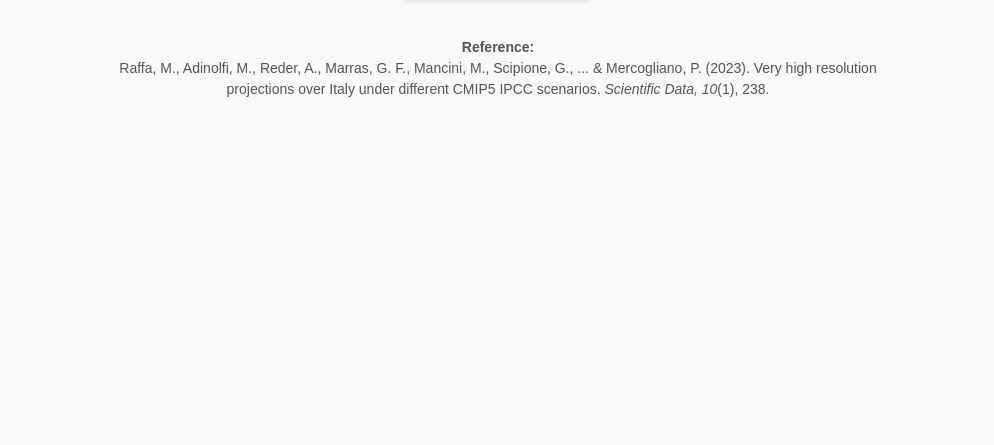
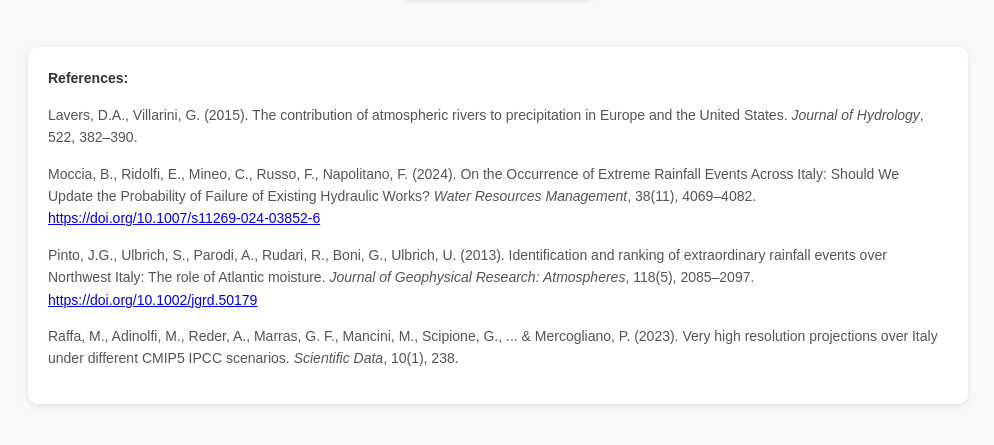
Before and after one commit to ileniam/ileniam.github.io, a plain HTML site: page posters/kmeans_clustering.html in a window 1280 px wide. Shown: the part 131-576 px from the top of the page, without its empty margins (142-1136 px from the left). Drawn offline with Linux system fonts and the light colour scheme.

Commit message:
Update kmeans_clustering.html

```diff
--- a/posters/kmeans_clustering.html
+++ b/posters/kmeans_clustering.html
@@ -24,12 +24,22 @@
       border-radius: 10px;
       box-shadow: 0 2px 6px rgba(0,0,0,0.2);
     }
-    .reference {
+    .references {
+      text-align: left;
       font-size: 14px;
       color: #555;
-      margin: 20px auto 40px;
-      max-width: 800px;
-      line-height: 1.5;
+      margin: 30px auto 50px;
+      max-width: 900px;
+      line-height: 1.6;
+      background: #fff;
+      padding: 20px;
+      border-radius: 10px;
+      box-shadow: 0 2px 6px rgba(0,0,0,0.1);
+    }
+    .references strong {
+      display: block;
+      margin-bottom: 10px;
+      color: #333;
     }
   </style>
 </head>
@@ -38,11 +48,26 @@
 
   <img src="K-MEANS_CLUSTERING.png" alt="K-Means Clustering Map">
 
-  <div class="reference">
-    <strong>Reference:</strong><br>
-    Raffa, M., Adinolfi, M., Reder, A., Marras, G. F., Mancini, M., Scipione, G., ... &amp; Mercogliano, P. (2023).
-    Very high resolution projections over Italy under different CMIP5 IPCC scenarios.
-    <em>Scientific Data, 10</em>(1), 238.
+  <div class="references">
+    <strong>References:</strong>
+    <p>
+      Lavers, D.A., Villarini, G. (2015). The contribution of atmospheric rivers to precipitation in Europe and the United States.
+      <em>Journal of Hydrology</em>, 522, 382–390.
+    </p>
+    <p>
+      Moccia, B., Ridolfi, E., Mineo, C., Russo, F., Napolitano, F. (2024). On the Occurrence of Extreme Rainfall Events Across Italy: Should We Update the Probability of Failure of Existing Hydraulic Works?
+      <em>Water Resources Management</em>, 38(11), 4069–4082.
+      <a href="https://doi.org/10.1007/s11269-024-03852-6" target="_blank">https://doi.org/10.1007/s11269-024-03852-6</a>
+    </p>
+    <p>
+      Pinto, J.G., Ulbrich, S., Parodi, A., Rudari, R., Boni, G., Ulbrich, U. (2013). Identification and ranking of extraordinary rainfall events over Northwest Italy: The role of Atlantic moisture.
+      <em>Journal of Geophysical Research: Atmospheres</em>, 118(5), 2085–2097.
+      <a href="https://doi.org/10.1002/jgrd.50179" target="_blank">https://doi.org/10.1002/jgrd.50179</a>
+    </p>
+    <p>
+      Raffa, M., Adinolfi, M., Reder, A., Marras, G. F., Mancini, M., Scipione, G., ... &amp; Mercogliano, P. (2023). Very high resolution projections over Italy under different CMIP5 IPCC scenarios.
+      <em>Scientific Data</em>, 10(1), 238.
+    </p>
   </div>
 </body>
 </html>
```
